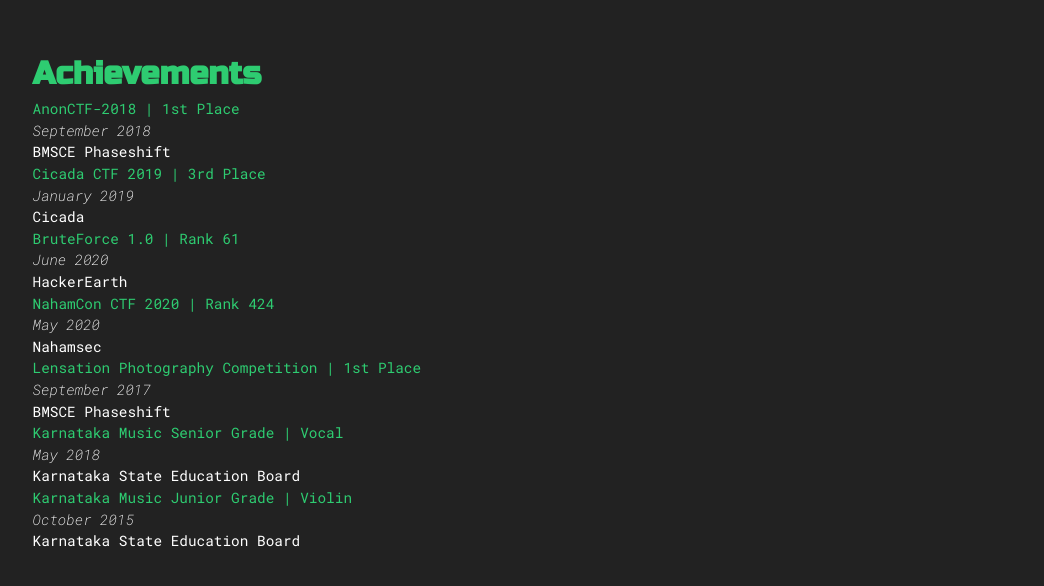
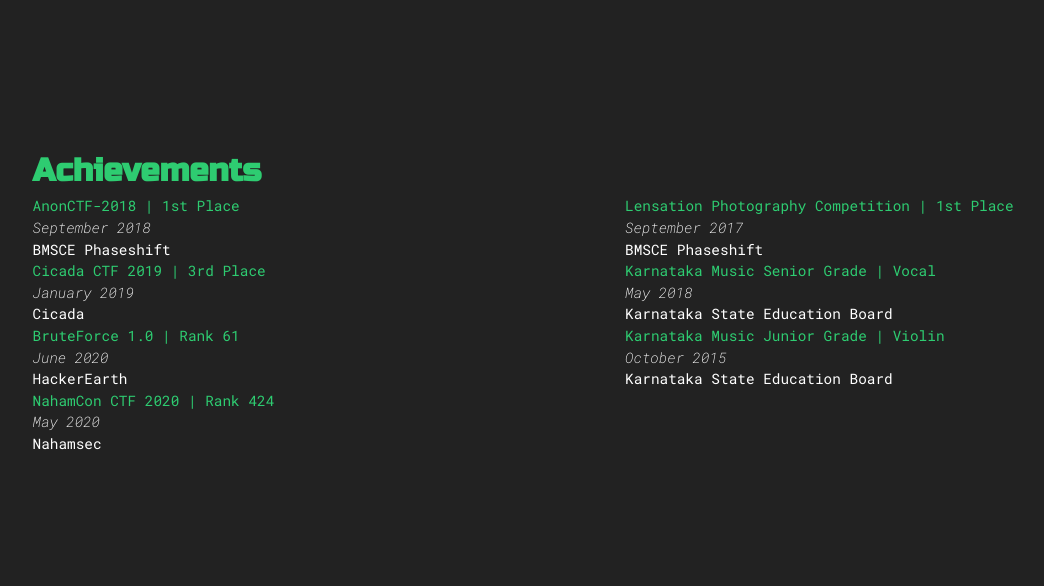
Before and after one commit to gauthammk/Smartfolio, a Vue app: page / in a window 1280 px wide. Shown: the part 4750-5336 px from the top of the page, without its empty margins (15-1059 px from the left). Built offline with nearby package versions, Linux system fonts and the light colour scheme.

Commit message:
added co-curricular achievements column

```diff
--- a/src/components/Achievements.vue
+++ b/src/components/Achievements.vue
@@ -7,12 +7,31 @@
         </v-row>
         <v-row>
           <v-container class="content">
-            <v-row v-for="achievement in achievements" v-bind:key="achievement.id">
-              <v-container>
-                <v-row class="highlight">{{ achievement.title }}</v-row>
-                <v-row class="italicise">{{ achievement.date }}</v-row>
-                <v-row>{{ achievement.organisation }}</v-row>
-              </v-container>
+            <v-row>
+              <v-col>
+                <v-row
+                  v-for="achievement in curricularAchievements"
+                  v-bind:key="achievement.id"
+                >
+                  <v-container>
+                    <v-row class="highlight">{{ achievement.title }}</v-row>
+                    <v-row class="italicise">{{ achievement.date }}</v-row>
+                    <v-row>{{ achievement.organisation }}</v-row>
+                  </v-container>
+                </v-row>
+              </v-col>
+              <v-col>
+                <v-row
+                  v-for="achievement in coCurricularAchievements"
+                  v-bind:key="achievement.id"
+                >
+                  <v-container>
+                    <v-row class="highlight">{{ achievement.title }}</v-row>
+                    <v-row class="italicise">{{ achievement.date }}</v-row>
+                    <v-row>{{ achievement.organisation }}</v-row>
+                  </v-container>
+                </v-row>
+              </v-col>
             </v-row>
           </v-container>
         </v-row>
@@ -22,14 +41,17 @@
 </template>
 
 <script>
-import achivementsJson from "../content/achievements.json";
+import {
+  curricularAchievements,
+  coCurricularAchievements,
+} from "../content/achievements.json";
 export default {
   name: "Achivements",
   data: () => ({
-    achievements: achivementsJson,
+    curricularAchievements: curricularAchievements,
+    coCurricularAchievements: coCurricularAchievements,
   }),
 };
 </script>
 
-<style>
-</style>
+<style></style>
--- a/src/content/achievements.json
+++ b/src/content/achievements.json
@@ -1,4 +1,5 @@
-[
+{
+  "curricularAchievements": [
     {
       "id": 1,
       "title": "AnonCTF-2018 | 1st Place ",
@@ -22,7 +23,9 @@
       "title": "NahamCon CTF 2020 | Rank 424 ",
       "date": "May 2020",
       "organisation": "Nahamsec"
-  },
+    }
+  ],
+  "coCurricularAchievements": [
     {
       "id": 5,
       "title": "Lensation Photography Competition | 1st Place ",
@@ -42,3 +45,4 @@
       "organisation": "Karnataka State Education Board"
     }
   ]
+}
```
Lines whose indentation alone changed are shown as unchanged.
